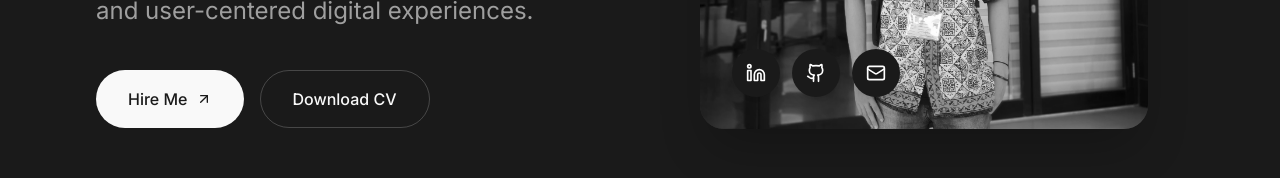
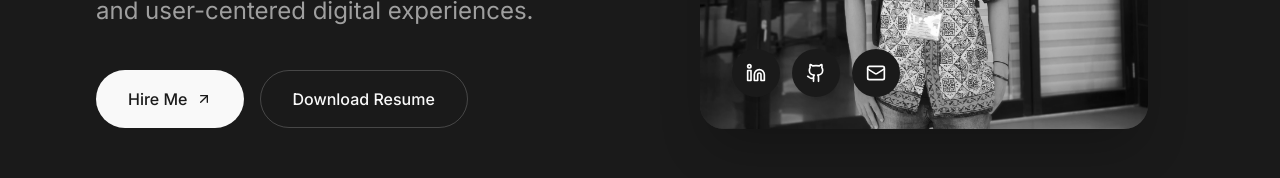
Before and after one commit to faiqxz/UIUX-Portofolio, a React (Vite) app: page / in a window 1280 px wide. Shown: the part 551-729 px from the top of the page. Built offline with nearby package versions, Linux system fonts and the light colour scheme.

Commit message:
Update App.tsx

```diff
--- a/src/App.tsx
+++ b/src/App.tsx
@@ -9,13 +9,7 @@
   Github,
   Linkedin,
   Mail,
-  ExternalLink,
-  ChevronRight,
-  Code2,
-  Phone,
-  Layout,
-  Smartphone,
-  Globe
+  Phone
 } from "lucide-react";
 import { useRef } from "react";
 
@@ -139,6 +133,7 @@
                 whileHover={{ scale: 1.05 }}
                 whileTap={{ scale: 0.95 }}
                 className="bg-[#F9F9F9] text-[#1A1A1A] px-8 py-4 rounded-full font-medium flex items-center gap-2 group"
+                onClick={() => document.getElementById('contact').scrollIntoView({ behavior: 'smooth' })}
               >
                 Hire Me <ArrowUpRight className="w-4 h-4 group-hover:translate-x-1 group-hover:-translate-y-1 transition-transform" />
               </motion.button>
@@ -147,7 +142,14 @@
                 whileTap={{ scale: 0.95 }}
                 className="border border-[#F9F9F9]/20 px-8 py-4 rounded-full font-medium hover:bg-[#F9F9F9]/5 transition-colors"
               >
-                Download CV
+                <a
+                  href="https://drive.google.com/drive/folders/19sAP-y6eZ6nVmynZCHuWvek-VLisyvfa"
+                  target="_blank"
+                  rel="noopener noreferrer"
+                  className="flex items-center gap-2"
+                >
+                  Download Resume
+                </a>
               </motion.button>
             </div>
           </motion.div>
```
